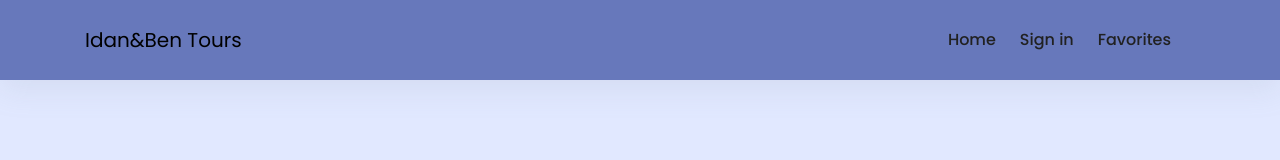
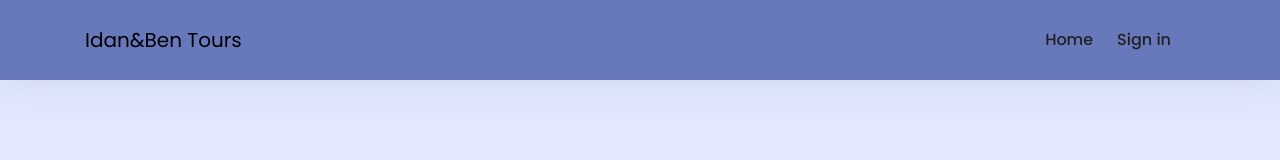
Before and after one commit to IdanHarari11/flights-idan-ben, a React (Create React App) app in the folder front/: page /home in a window 1280 px wide. Shown: the top 160 px of the page. Built offline with nearby package versions, Linux system fonts and the light colour scheme; no server answers.

Commit message:
Update NavBar.js

```diff
--- a/front/src/UI/NavBar.js
+++ b/front/src/UI/NavBar.js
@@ -4,19 +4,13 @@ import './NavBar.css'
 import { useDispatch, useSelector } from 'react-redux';
 import { userActions } from '../store/userSlice';
 import { getItemFromLocalStorage } from '../helpers/localStorageFunc';
-import { doFetch } from '../helpers/useFetch';
 
 const NavBar = () => {
 	const favorites = useSelector((state) => state.favorite);
 	const dispatch = useDispatch();
 	const user = useSelector(state => state.user);
-	let userToken = getItemFromLocalStorage("token");
 	const history = useHistory();
 	const favoritesIds = [];
-
-	useEffect(() => {
-		userToken = getItemFromLocalStorage("token");
-	}, [user])
 
 	const onLogout = () => {
 		favorites.forEach((favorite) => {
@@ -47,11 +41,12 @@ const NavBar = () => {
 								{ user.user.username && <li className="nav-item pl-4 pl-md-0 ml-0 ml-md-4">
 									<NavLink to='/' className="nav-link" onClick={onLogout}>Logout</NavLink>
 								</li>}
-								<li className="nav-item pl-4 pl-md-0 ml-0 ml-md-4">
+								{ !user.user.isAdmin && user.user.username && <li className="nav-item pl-4 pl-md-0 ml-0 ml-md-4">
 									<NavLink to="/favorites" className="nav-link dropdown-toggle">Favorites</NavLink>
-								</li>
+								</li>}
 								<li className=" pl-4 pl-md-0 ml-0 ml-md-4 text-light">
 									{user.user.username ? user.user.username : null}
+									{user.user.isAdmin && <b> -Admin</b>}
 								</li>
 							</ul>
 						</div>
```
